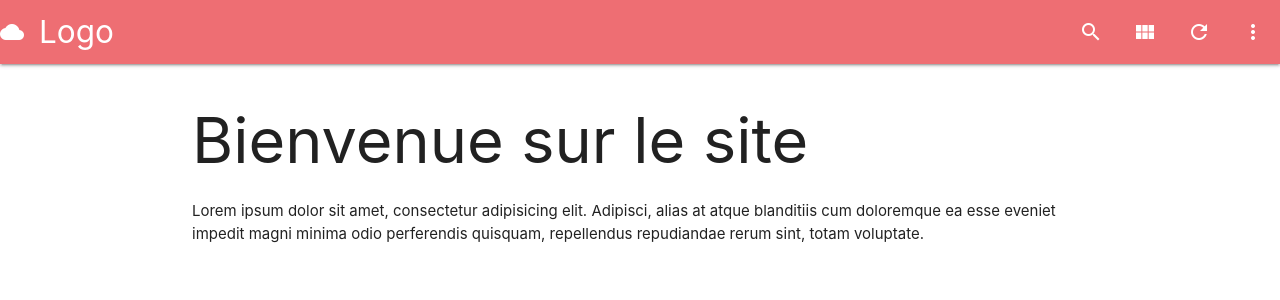
After one commit to FlorianFortier/event-symfony, a Symfony app: template templates/main/index.html.twig in a window 1280 px wide. The commit adds this page. Shown: the top 300 px of the page. Run offline with Twig, Linux system fonts and the light colour scheme; the template is opened without the code that fills it, so the values that code supplies are empty; some libraries are stand-ins or nearby versions.

Commit message:
gitflow-feature-stash: homepage

```diff
--- a/templates/base.html.twig
+++ b/templates/base.html.twig
@@ -5,15 +5,25 @@
         <title>{% block title %}Welcome!{% endblock %}</title>
         {# Run `composer require symfony/webpack-encore-bundle`
            and uncomment the following Encore helpers to start using Symfony UX #}
+        <link href="https://fonts.googleapis.com/icon?family=Material+Icons" rel="stylesheet">
+
         {% block stylesheets %}
-            {#{{ encore_entry_link_tags('app') }}#}
+            <!-- Compiled and minified CSS -->
+            <link rel="stylesheet" href="https://cdnjs.cloudflare.com/ajax/libs/materialize/1.0.0/css/materialize.min.css">
         {% endblock %}
 
         {% block javascripts %}
-            {#{{ encore_entry_script_tags('app') }}#}
+            <!-- Compiled and minified JavaScript -->
+            <script src="https://cdnjs.cloudflare.com/ajax/libs/materialize/1.0.0/js/materialize.min.js">
+                $(document).ready(function(){
+                    $(".dropdown-trigger").dropdown();
+                });
+            </script>
         {% endblock %}
     </head>
     <body>
-        {% block body %}{% endblock %}
+        {% include "includes/_navbar.html.twig" %}
+        {% block body %}
+        {% endblock %}
     </body>
 </html>
--- /dev/null
+++ b/templates/includes/_navbar.html.twig
@@ -0,0 +1,11 @@
+<nav>
+    <div class="nav-wrapper">
+        <a href="#!" class="brand-logo"><i class="material-icons">cloud</i>Logo</a>
+        <ul class="right hide-on-med-and-down">
+            <li><a href="sass.html"><i class="material-icons">search</i></a></li>
+            <li><a href="badges.html"><i class="material-icons">view_module</i></a></li>
+            <li><a href="collapsible.html"><i class="material-icons">refresh</i></a></li>
+            <li><a href="mobile.html"><i class="material-icons">more_vert</i></a></li>
+        </ul>
+    </div>
+</nav>
--- /dev/null
+++ b/templates/main/index.html.twig
@@ -0,0 +1,10 @@
+{% extends 'base.html.twig' %}
+
+{% block title %}Event Site{% endblock %}
+
+{% block body %}
+    <div class="container">
+        <h1>Bienvenue sur le site</h1>
+        <p>Lorem ipsum dolor sit amet, consectetur adipisicing elit. Adipisci, alias at atque blanditiis cum doloremque ea esse eveniet impedit magni minima odio perferendis quisquam, repellendus repudiandae rerum sint, totam voluptate.</p>
+    </div>
+{% endblock %}
```
Also changed, not shown: src/Controller/MainController.php (added, +20 -0 lines), 1 other file.
